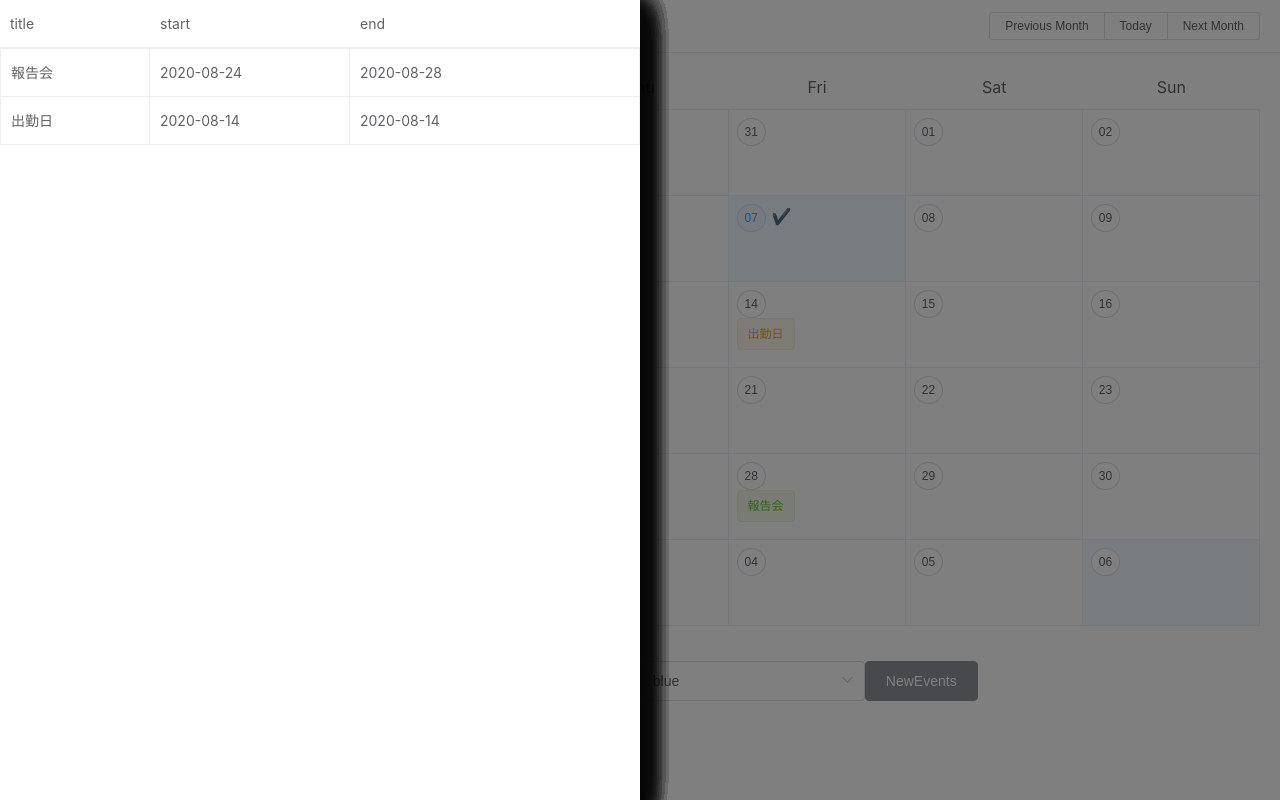
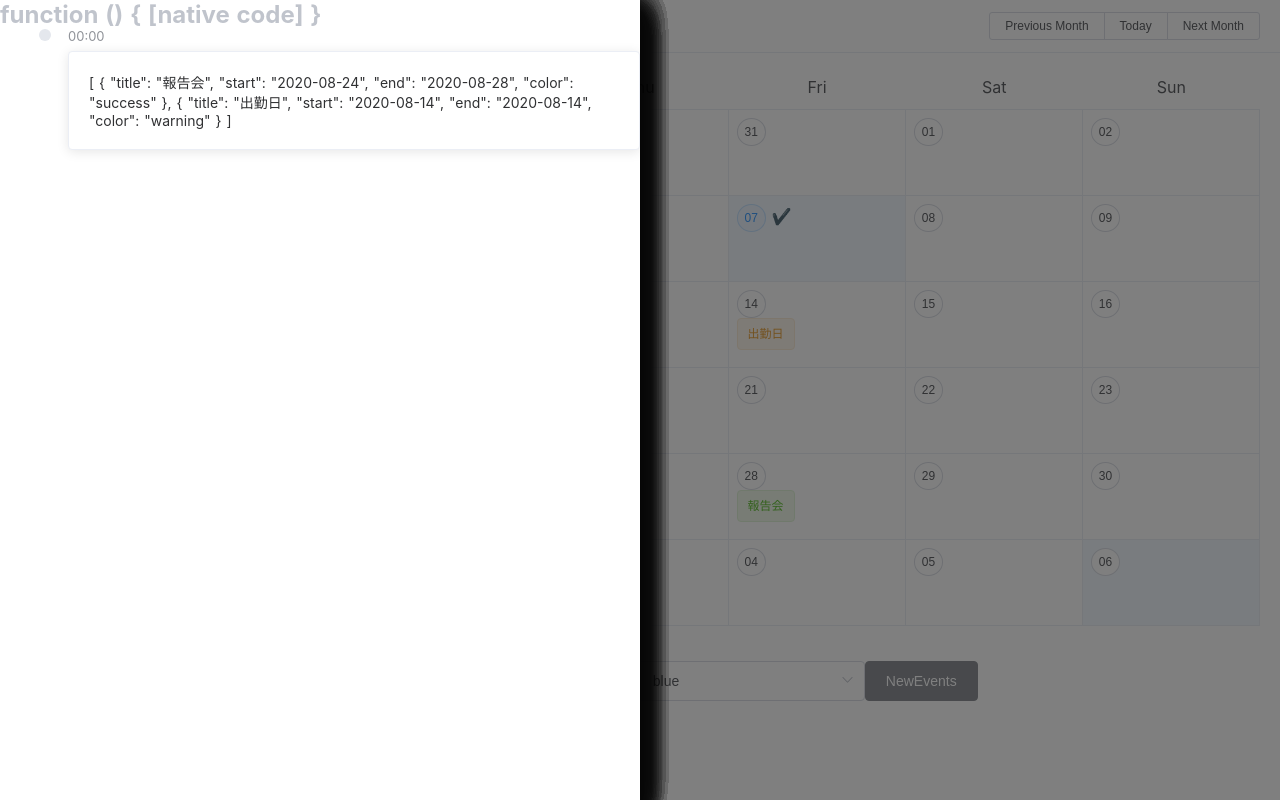
Before and after one commit to jin35314031/scheduler-nuxt, a Nuxt app: page /top in a window 1280 px wide. Both pictures are taken after a click on the button "07". Built offline with nearby package versions, Linux system fonts and the light colour scheme.

Commit message:
DrawerDayTitleIncomplete

```diff
--- a/pages/top.vue
+++ b/pages/top.vue
@@ -6,34 +6,36 @@
        slot-scope="{ date,data }">
       <!-- 日付を表示 -->
          <p :class="data.isSelected ? 'is-selected' : ''">
-          <!-- {{ data.day.split('-').slice(2).join('-') }} -->
-          <el-button @click="table = true" type="" size="mini" circle>
+            <el-button @click="table = true;clickDay(data.day)" type="" size="mini" circle>
              {{ data.day.split('-').slice(2).join('-') }}
             </el-button>
             {{ data.isSelected ? '✔️' : ''}}
          </p>
       <!-- イベントを表示 -->
          <span v-for="event in events">
-           <el-tag  v-if="data.day >= event.start & data.day <= event.end " v-bind:type="event.color"> {{ event.title}} </el-tag>
+           <el-tag  v-if="data.day >= event.start & data.day <= event.end " v-bind:type="event.color"> {{ event.title }} </el-tag>
          </span>
       <!-- 日程の詳細を表示 -->
-        <!-- <el-button @click="drawer = true" type="primary" style="margin-left: 16px" icon="el-icon-check" size="mini" circle> -->
-        <!-- </el-button> -->
         <el-drawer
           :visible.sync="table"
           direction="ltr"
           :with-header="false"
           size="50%">
-          <el-table :data=$store.state.scheduler.events>
-              <el-table-column property="title" label="title" width="150"></el-table-column>
-              <el-table-column property="start" label="start" width="200"></el-table-column>
-              <el-table-column property="end" label="end"></el-table-column>
-          </el-table>
+
+          <h2>{{clickDay}}</h2>
+          <el-timeline>
+             <el-timeline-item placement="top" timestamp="00:00" >
+                <el-card>
+                  {{$store.state.scheduler.events}}
+                </el-card>
+             </el-timeline-item>
+          </el-timeline>
         </el-drawer>
 
          <!-- <nuxt-link to="/date" >detail</nuxt-link> -->
       </div>
     </el-calendar>
+
 
   <!-- イベント追加 -->
     <label>title</label>
@@ -91,6 +93,13 @@ export default {
         events() {
           return this.$store.state.scheduler.events;
          }
+      },
+    methods:{
+      clickDay(day){
+      console.log(day);
+      let clickDay = day
+      return clickDay;
+    }
    }
 }
 </script>
```
Lines whose indentation alone changed are shown as unchanged.
